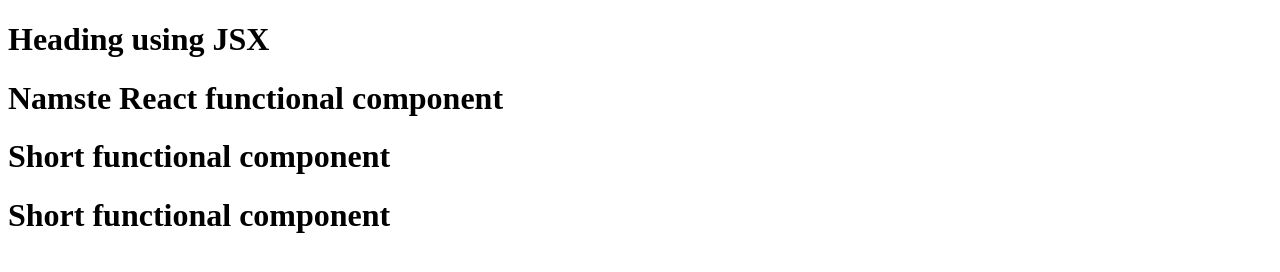
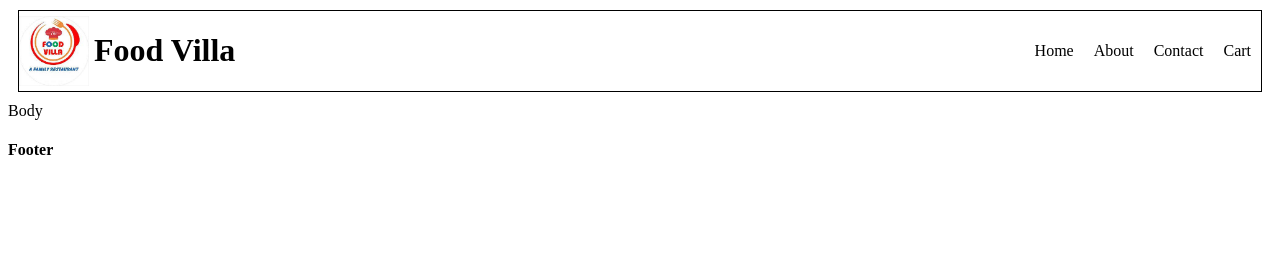
Before and after one commit to pratikishere/NamasteReact, a React app: page / in a window 1280 px wide. Built offline with nearby package versions, Linux system fonts and the light colour scheme.

Commit message:
Create header, body and footer components, Add ne header.css

```diff
--- a/App.js
+++ b/App.js
@@ -1,25 +1,67 @@
 import React from "react";
 import ReactDOM from "react-dom/client";
+import logo from "./assets/food_villa_logo.jpeg";
+import burgerKingIcon from "./assets/burger_king.png";
+import subwayIcon from "./assets/subway-logo.jpg";
+import vadilalIcon from "./assets/vadilal.png";
+import bigDadyIcon from "./assets/big_dady.jpeg";
+import data from "./data.json";
 
-// React element
-const heading = <h1 key="heading">Heading using JSX</h1>;
-
-const HeadingComponent = () => {
+// Header
+const Header = () => {
   return (
-    <div>
-      {heading}
-      <h1>Namste React functional component</h1>
-      <HeadingComponentShort />
-      {HeadingComponentShort()}
+    <div className="header">
+      <HeaderLeftSection />
+      <HeaderRightSection />
     </div>
   );
 };
 
-const HeadingComponentShort = () => (
-  <div>
-    <h1>Short functional component</h1>
+const AppLogo = () => <img className="logo" alt="logo" src={logo}></img>;
+
+const Title = () => (
+  <h1 id="title" key="h1">
+    Food Villa
+  </h1>
+);
+
+const HeaderLeftSection = () => (
+  <div className="headerLeftSection">
+    <AppLogo />
+    <Title />
   </div>
 );
 
+const HeaderRightSection = () => (
+  <div className="headerRightSection">
+    <ul>
+      <li>Home</li>
+      <li>About</li>
+      <li>Contact</li>
+      <li>Cart</li>
+    </ul>
+  </div>
+);
+
+const restaurantListFromJson = data.data.cards[0].data.data.cards;
+
+const Body = () => {
+  return <div>Body</div>;
+};
+
+const Footer = () => {
+  return <h4>Footer</h4>;
+};
+
+const AppLayout = () => {
+  return (
+    <>
+      <Header />
+      <Body />
+      <Footer />
+    </>
+  );
+};
+
 const root = ReactDOM.createRoot(document.getElementById("root"));
-root.render(<HeadingComponent />);
+root.render(<AppLayout />);
--- a/index.css
+++ /dev/null
@@ -1,3 +0,0 @@
-#container {
-  background-color: aliceblue;
-}
--- a/index.html
+++ b/index.html
@@ -5,7 +5,7 @@
     <meta http-equiv="X-UA-Compatible" content="IE=edge" />
     <title>Namaste React</title>
     <meta name="viewport" content="width=device-width, initial-scale=1" />
-    <link rel="stylesheet" href="index.css" />
+    <link rel="stylesheet" href="styles/header.css" />
   </head>
   <body>
     <div id="root">Not rendered</div>
--- /dev/null
+++ b/styles/header.css
@@ -0,0 +1,29 @@
+.header {
+  display: flex;
+  justify-content: space-between;
+  margin: 10px;
+  border: 1px solid black;
+  align-items: center;
+}
+
+.headerLeftSection {
+  display: flex;
+  align-items: center;
+}
+
+.logo {
+  width: 70px;
+  height: 70px;
+  margin-right: 5px;
+  object-fit: cover;
+  object-position: center;
+}
+
+.headerRightSection > ul {
+  list-style-type: none;
+  display: flex;
+}
+
+.headerRightSection > ul > li {
+  padding: 10px;
+}
```
